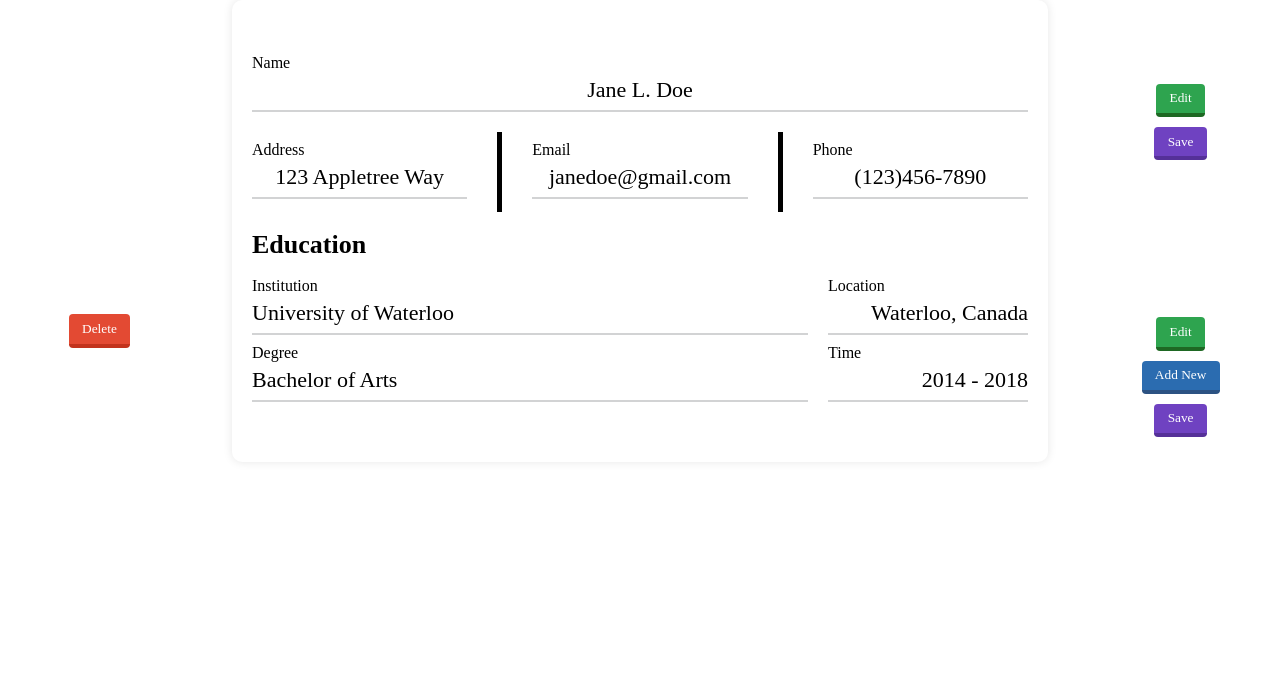
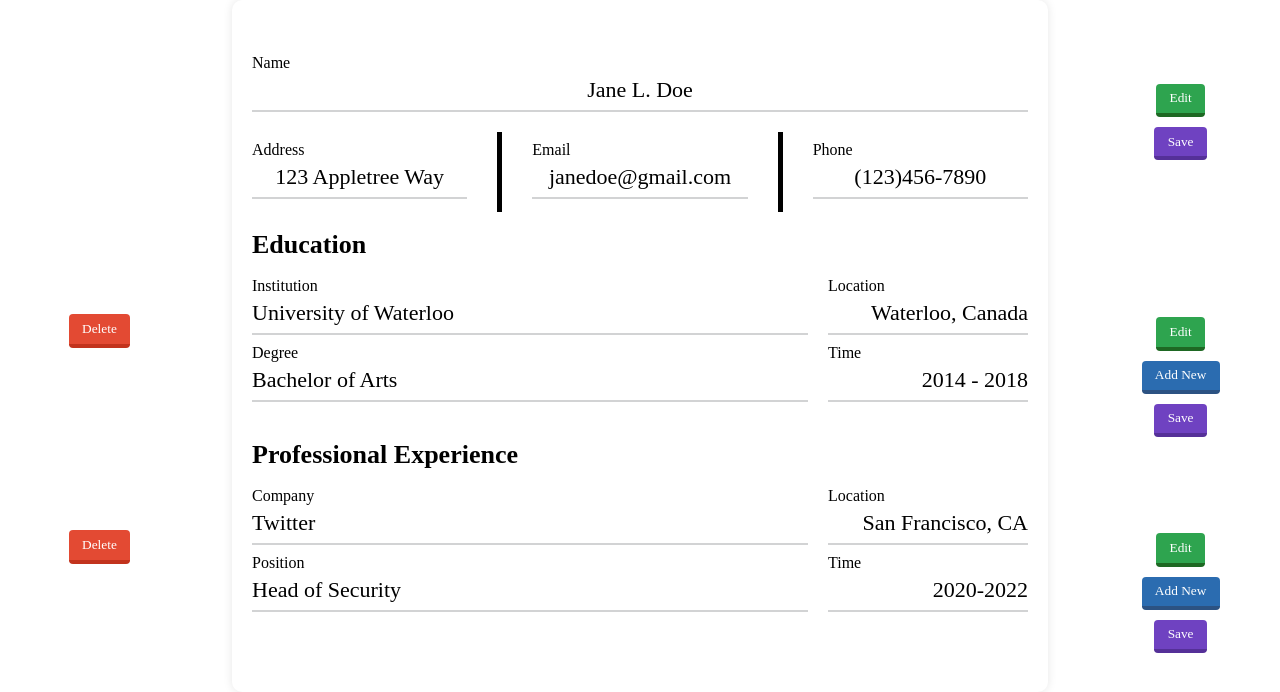
Before and after one commit to rex-smith/cv-project, a React (Create React App) app: page / in a window 1280 px wide. Shown: the top 692 px of the page. Built offline with nearby package versions, Linux system fonts and the light colour scheme.

Commit message:
Converted professional experience to a functional component

```diff
--- a/src/App.js
+++ b/src/App.js
@@ -15,11 +15,11 @@ class App extends React.Component {
           <h1>Education</h1>
           <EducationList />
         </div>
-        {/* <div>
+        <div>
           <h1>Professional Experience</h1>
           <ProfessionList />
         </div>
-        <div>
+        {/* <div>
           <h1>Interests</h1>
           <InterestList />
         </div> */}
--- a/src/components/FormField.js
+++ b/src/components/FormField.js
@@ -1,6 +1,6 @@
 import React, { useState } from "react";
 
-function Field(props) {
+function FormField(props) {
   const capitalize = (s) =>
     s.charAt(0).toUpperCase() + s.slice(1).toLowerCase();
 
@@ -24,4 +24,4 @@ function Field(props) {
   );
 }
 
-export default Field;
+export default FormField;
--- a/src/components/profession/ProfessionItemForm.js
+++ b/src/components/profession/ProfessionItemForm.js
@@ -1,117 +1,65 @@
 import React from "react";
+import FormField from "../FormField";
 
-class ProfessionItemForm extends React.Component {
-  constructor(props) {
-    super(props);
-  }
-
-  render() {
-    const { company, position, time, location, id, responsibilityArray } =
-      this.props;
-    const professionIndex = this.props.index;
+function ProfessionItemForm(props) {
+  const { company, position, time, location, id, responsibilityArray } = props;
+  const professionIndex = props.index;
   return (
     <div className="profession-item-container">
       <div className="profession-column-container">
         <div className="column">
-            <div className="form-group field">
-              <input
-                type="text"
-                id="company"
-                name="company"
-                placeholder="company..."
+          <FormField
+            property="company"
             value={company}
-                onChange={(e) => this.props.handleChange(professionIndex, e)}
-                className="form-field left-align"
+            alignment="left-align"
+            id={id}
           />
-              <label htmlFor="company" className="form-label">
-                Company
-              </label>
-            </div>
-            <div className="form-group field">
-              <input
-                type="text"
-                id="position"
-                name="position"
-                placeholder="position..."
+          <FormField
+            property="position"
             value={position}
-                onChange={(e) => this.props.handleChange(professionIndex, e)}
-                className="form-field left-align"
+            alignment="left-align"
+            id={id}
           />
-              <label htmlFor="position" className="form-label">
-                Position
-              </label>
-            </div>
         </div>
         <div className="column">
-            <div className="form-group field">
-              <input
-                type="text"
-                id="location"
-                name="location"
-                placeholder="location..."
+          <FormField
+            property="location"
             value={location}
-                onChange={(e) => this.props.handleChange(professionIndex, e)}
-                className="form-field right-align"
+            alignment="right-align"
+            id={id}
           />
-              <label
-                htmlFor="location"
-                className="form-label right-align-absolute"
-              >
-                Location
-              </label>
+          <FormField
+            property="time"
+            value={time}
+            alignment="right-align"
+            id={id}
+          />
         </div>
-            <div className="form-group field">
-              <input
-                type="text"
-                id="time"
-                name="time"
-                placeholder="time..."
-                value={time}
-                onChange={(e) => this.props.handleChange(professionIndex, e)}
-                className="form-field right-align"
+        {/* {responsibilityArray.map((item) => {
+          return (
+            <div className="responsibility" key={item.id}>
+              <FormField
+                property="responsibility"
+                value={item.responsibility}
+                alignment="left-align"
+                id={item.id}
               />
-              <label htmlFor="time" className="form-label right-align-absolute">
-                Time
-              </label>
-            </div>
-          </div>
-          {responsibilityArray.map((item, responsibilityIndex) => {
-            return (
-              <div className="form-group field responsibility" key={item.id}>
-                <input
-                  type="text"
-                  id="responsibility"
-                  name="responsibility"
-                  placeholder="responsibility..."
-                  value={item.responsibility}
-                  onChange={(e) =>
-                    this.props.handleResponsibilityChange(
-                      responsibilityIndex,
-                      professionIndex,
-                      e
-                    )
-                  }
-                  className="form-field left-align"
-                />
-                <label htmlFor="responsibility" className="form-label">
-                  Responsibility
-                </label>
             </div>
           );
-          })}
+        })} */}
         <div>
-            <button
+          {/* <button
             className="button button-add"
-              onClick={(e) => this.props.addResponsibilityItem(e, id)}
+            onClick={(e) => props.addResponsibilityItem(e, id)}
           >
             Add Responsibility
-            </button>
+          </button> */}
         </div>
       </div>
       <div className="delete-button-container">
         <button
           className="button button-delete"
-            onClick={(e) => this.props.removeProfessionItem(e, id)}
+          onClick={(e) => props.removeProfessionItem(e, id)}
         >
           Delete
         </button>
@@ -119,6 +67,5 @@ class ProfessionItemForm extends React.Component {
     </div>
   );
 }
-}
 
 export default ProfessionItemForm;
--- a/src/components/profession/ProfessionList.js
+++ b/src/components/profession/ProfessionList.js
@@ -1,15 +1,12 @@
-import React from "react";
+import React, { useState } from "react";
 import uniqid from "uniqid";
 import ProfessionItemDisplay from "./ProfessionItemDisplay.js";
 import ProfessionItemForm from "./ProfessionItemForm.js";
 import "./profession.css";
 
-class ProfessionList extends React.Component {
-  constructor() {
-    super();
-    this.state = {
-      showForm: true,
-      professionArray: [
+function ProfessionList() {
+  const [showForm, setShowForm] = useState(true);
+  const [professionArray, setProfessionArray] = useState([
     {
       company: "Twitter",
       position: "Head of Security",
@@ -23,23 +20,12 @@ class ProfessionList extends React.Component {
       ],
       id: uniqid(),
     },
-      ],
-    };
+  ]);
 
-    this.addProfessionItem = this.addProfessionItem.bind(this);
-    this.removeProfessionItem = this.removeProfessionItem.bind(this);
-    this.addResponsibilityItem = this.addResponsibilityItem.bind(this);
-    this.handleChange = this.handleChange.bind(this);
-    this.handleResponsibilityChange =
-      this.handleResponsibilityChange.bind(this);
-    this.handleSubmit = this.handleSubmit.bind(this);
-  }
-
-  addProfessionItem(event) {
+  const addProfessionItem = (event) => {
     event.preventDefault();
-    this.setState((prevState) => ({
-      professionArray: [
-        ...prevState.professionArray,
+    setProfessionArray((prevProfessionArray) => [
+      ...prevProfessionArray,
       {
         company: "",
         position: "",
@@ -53,15 +39,15 @@ class ProfessionList extends React.Component {
         ],
         id: uniqid(),
       },
-      ],
-      showForm: true,
-    }));
-  }
+    ]);
+    setShowForm(true);
+  };
 
-  addResponsibilityItem(event, professionId) {
+  const addResponsibilityItem = (event, professionId) => {
     event.preventDefault();
-    this.setState((prevState) => ({
-      professionArray: prevState.professionArray.map((item) => {
+
+    setProfessionArray((prevProfessionArray) =>
+      prevProfessionArray.map((item) => {
         let newItem = item;
         if (item.id === professionId) {
           newItem = {
@@ -82,61 +68,85 @@ class ProfessionList extends React.Component {
         } else {
           return item;
         }
-      }),
-    }));
-  }
+      })
+    );
+  };
 
-  handleResponsibilityChange(responsibilityIndex, professionIndex, e) {
-    let professionArray = this.state.professionArray;
+  const handleResponsibilityChange = (
+    responsibilityIndex,
+    professionIndex,
+    e
+  ) => {
+    let newProfessionArray = professionArray;
     let newResponsibilityArray =
-      professionArray[professionIndex].responsibilityArray;
+      newProfessionArray[professionIndex].responsibilityArray;
 
     newResponsibilityArray[responsibilityIndex][e.target.name] = e.target.value;
-    professionArray[professionIndex].responsibilityArray =
+    newProfessionArray[professionIndex].responsibilityArray =
       newResponsibilityArray;
-    this.setState({ professionArray: professionArray });
-  }
-
-  removeProfessionItem(event, id) {
-    event.preventDefault();
-    this.setState((prevState) => ({
-      professionArray: prevState.professionArray.filter(
-        (item) => item.id !== id
-      ),
-    }));
-  }
-
-  handleChange(index, e) {
-    let professionArray = this.state.professionArray;
-    professionArray[index][e.target.name] = e.target.value;
-    this.setState({ professionArray: professionArray });
-  }
-
-  handleSubmit = (event) => {
-    event.preventDefault();
-    this.setState({
-      showForm: false,
-    });
+    setProfessionArray(newProfessionArray);
   };
 
-  showProfessionForm = (event) => {
+  const removeProfessionItem = (event, id) => {
     event.preventDefault();
-    this.setState({
-      showForm: true,
-    });
+    setProfessionArray((prevProfessionArray) =>
+      prevProfessionArray.filter((item) => item.id !== id)
+    );
   };
 
-  render() {
-    const { showForm } = this.state;
+  const handleChange = (index, e) => {
+    let newProfessionArray = professionArray;
+    newProfessionArray[index][e.target.name] = e.target.value;
+    setProfessionArray(newProfessionArray);
+  };
+
+  const handleSubmit = (event) => {
+    event.preventDefault();
+    let newProfessionArray = [];
+    let companyArray = event.target.elements.company;
+    let positionArray = event.target.elements.position;
+    let locationArray = event.target.elements.location;
+    let timeArray = event.target.elements.location;
+
+    if (companyArray.length) {
+      for (let i = 0; i < companyArray.length; i++) {
+        let professionObject = {
+          company: companyArray[i].value,
+          position: positionArray[i].value,
+          location: locationArray[i].value,
+          time: timeArray[i].value,
+          id: uniqid(),
+        };
+        newProfessionArray.push(professionObject);
+      }
+    } else {
+      let professionObject = {
+        company: companyArray.value,
+        position: positionArray.value,
+        location: locationArray.value,
+        time: timeArray.value,
+        id: uniqid(),
+      };
+      newProfessionArray = [professionObject];
+    }
+    setProfessionArray(newProfessionArray);
+    setShowForm(false);
+  };
+
+  const showProfessionForm = (event) => {
+    event.preventDefault();
+    setShowForm(true);
+  };
+
   let content;
   if (showForm) {
     content = (
       <form
         action=""
         className="profession-item-container"
-          onSubmit={this.handleSubmit}
+        onSubmit={handleSubmit}
       >
-          {this.state.professionArray.map((item, index) => {
+        {professionArray.map((item, index) => {
           return (
             <ProfessionItemForm
               company={item.company}
@@ -147,24 +157,18 @@ class ProfessionList extends React.Component {
               key={item.id}
               index={index}
               id={item.id}
-                handleChange={this.handleChange}
-                removeProfessionItem={this.removeProfessionItem}
-                addResponsibilityItem={this.addResponsibilityItem}
-                handleResponsibilityChange={this.handleResponsibilityChange}
+              handleChange={handleChange}
+              removeProfessionItem={removeProfessionItem}
+              addResponsibilityItem={addResponsibilityItem}
+              handleResponsibilityChange={handleResponsibilityChange}
             />
           );
         })}
         <div className="button-container">
-            <button
-              onClick={this.showProfessionForm}
-              className="button button-edit"
-            >
+          <button onClick={showProfessionForm} className="button button-edit">
             Edit
           </button>
-            <button
-              onClick={this.addProfessionItem}
-              className="button button-add"
-            >
+          <button onClick={addProfessionItem} className="button button-add">
             Add New
           </button>
           <input type="submit" value="Save" className="button button-save" />
@@ -174,7 +178,7 @@ class ProfessionList extends React.Component {
   } else {
     content = (
       <div>
-          {this.state.professionArray.map((item) => {
+        {professionArray.map((item) => {
           return (
             <ProfessionItemDisplay
               company={item.company}
@@ -188,16 +192,10 @@ class ProfessionList extends React.Component {
           );
         })}
         <div className="button-container">
-            <button
-              onClick={this.showProfessionForm}
-              className="button button-edit"
-            >
+          <button onClick={showProfessionForm} className="button button-edit">
             Edit
           </button>
-            <button
-              onClick={this.addProfessionItem}
-              className="button button-add"
-            >
+          <button onClick={addProfessionItem} className="button button-add">
             Add New
           </button>
         </div>
@@ -206,6 +204,5 @@ class ProfessionList extends React.Component {
   }
   return <div className="profession-list">{content}</div>;
 }
-}
 
 export default ProfessionList;
```
Also changed, not shown: src/components/profession/ProfessionItemDisplay.js (+10 -15 lines). Lines whose indentation alone changed are shown as unchanged.
